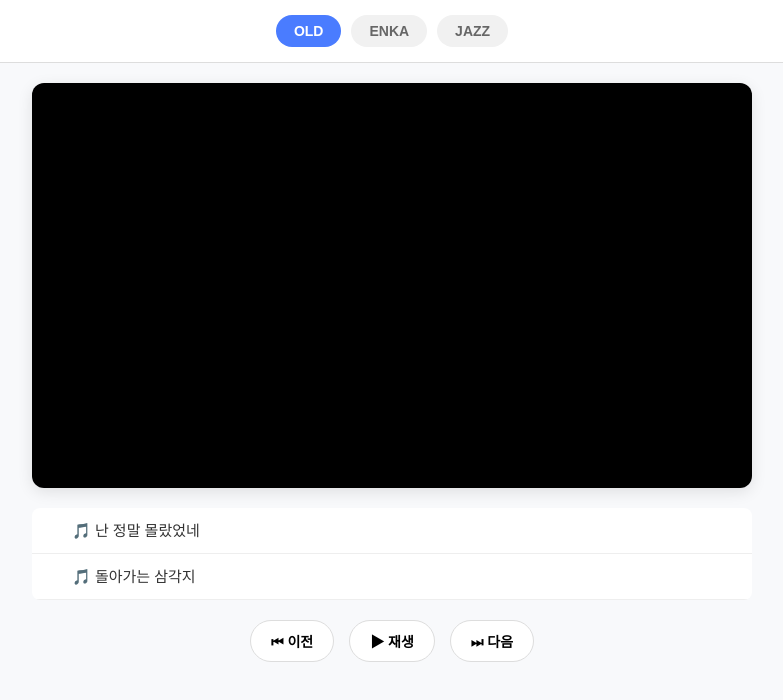
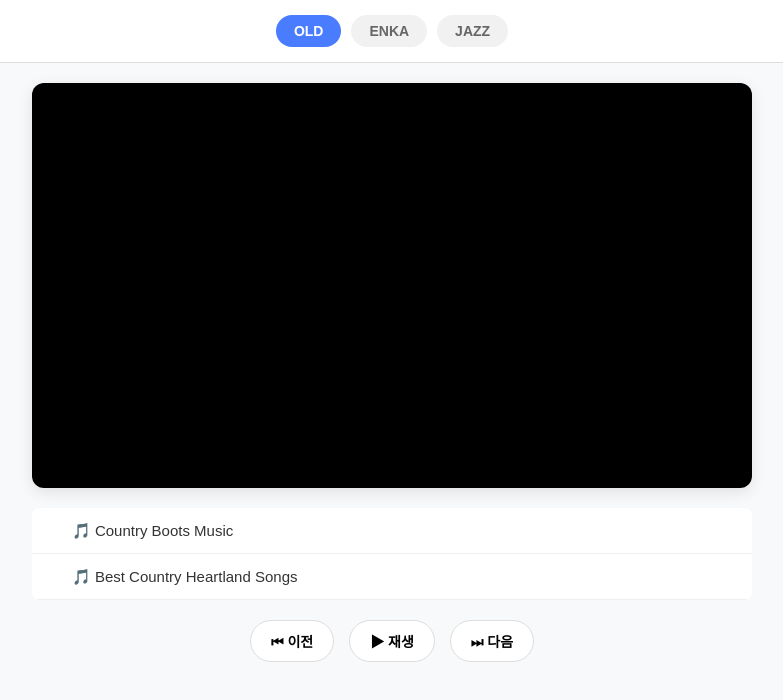
Before and after one commit to chahyeonchae/ccll, a plain HTML site: page index.html in a window 1280 px wide. Shown: the whole page, without its empty margins (248-1031 px from the left). Drawn offline with Linux system fonts and the light colour scheme.

Commit message:
Add files via upload

```diff
--- a/index.html
+++ b/index.html
@@ -4,7 +4,7 @@
   <meta charset="utf-8">
   <meta name="viewport" content="width=device-width, initial-scale=1">
   <meta content='img.jpg' property='og:image'/>
-  <title>cchaa.store</title>
+  <title>ccllau.store</title>
 
   <style>
     /* 기본 스타일 */
@@ -159,8 +159,8 @@
 /* 1. 데이터 정의 */
 const playlists = {
   old: [
-    { title: "🎵 난 정말 몰랐었네", id: "_Bi1x8uPBJs" },
-    { title: "🎵 돌아가는 삼각지", id: "-XKJVwg3XXg" }
+    { title: "🎵 Country Boots Music", id: "eQXVFUc4eDw" },
+    { title: "🎵 Best Country Heartland Songs", id: "8VO67jNHLpA" }
   ],
   enka: [
     { title: "🎵 린 - 인생외길", id: "rfjffhNxdLQ" },
```
